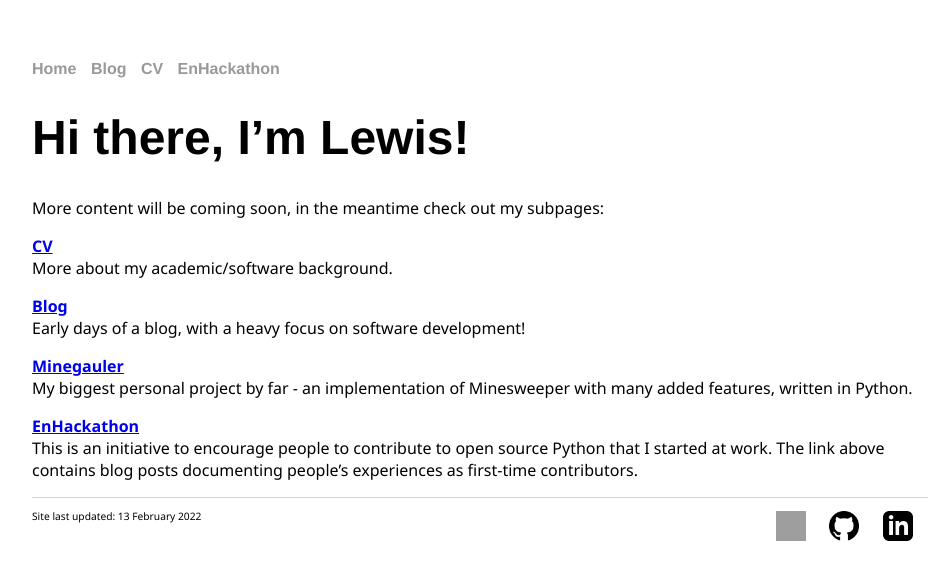
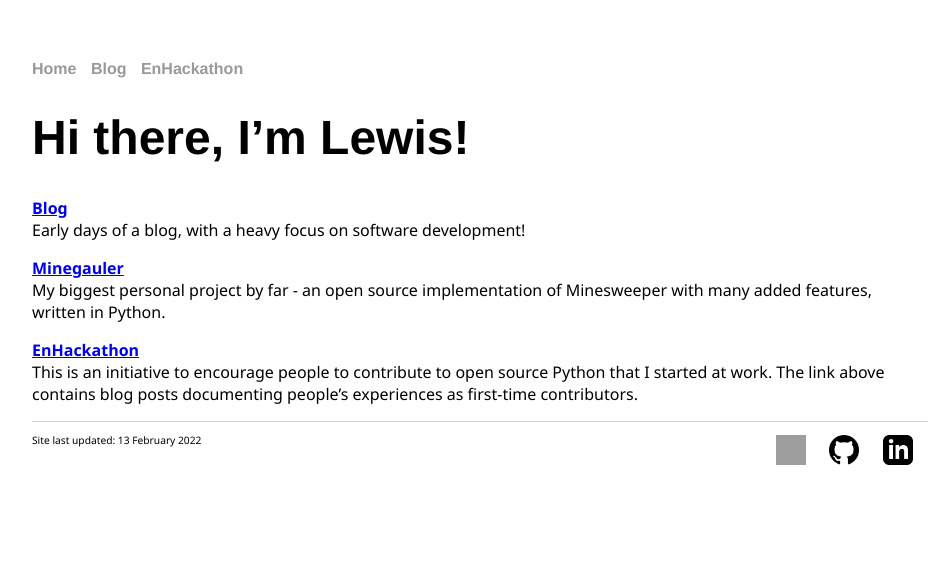
Before and after one commit to LewisGaul/LewisGaul.github.io, a Jekyll site: the page built from index.md, in a window 1280 px wide. Shown: the top 580 px of the page, without its empty margins (160-1104 px from the left). Built offline with Jekyll 4.4.1, drawn with Linux system fonts in a browser that asks for light colours; grey boxes are pictures that could not be loaded.

Commit message:
Remove CV page, update homepage

```diff
--- a/_config.yml
+++ b/_config.yml
@@ -15,8 +15,8 @@ nav:
     href: /
   - name: Blog
     href: /blog
-  - name: CV
-    href: /cv
+#  - name: CV
+#    href: /cv
   - name: EnHackathon
     href: https://enhackathon.github.io
 
--- a/index.md
+++ b/index.md
@@ -5,16 +5,11 @@ layout: default
 
 # Hi there, I'm Lewis!
 
-More content will be coming soon, in the meantime check out my subpages:
-
-[**CV**](./cv)
-More about my academic/software background.
-
 [**Blog**](./blog)
 Early days of a blog, with a heavy focus on software development!
 
-[**Minegauler**](./blog/coding/2020/02/12/minegauler)
-My biggest personal project by far - an implementation of Minesweeper with many added features, written in Python.
+[**Minegauler**](https://github.com/LewisGaul/minegauler)
+My biggest personal project by far - an open source implementation of Minesweeper with many added features, written in Python.
 
 [**EnHackathon**](https://enhackathon.github.io)
 This is an initiative to encourage people to contribute to open source Python that I started at work. The link above contains blog posts documenting people's experiences as first-time contributors.
```
